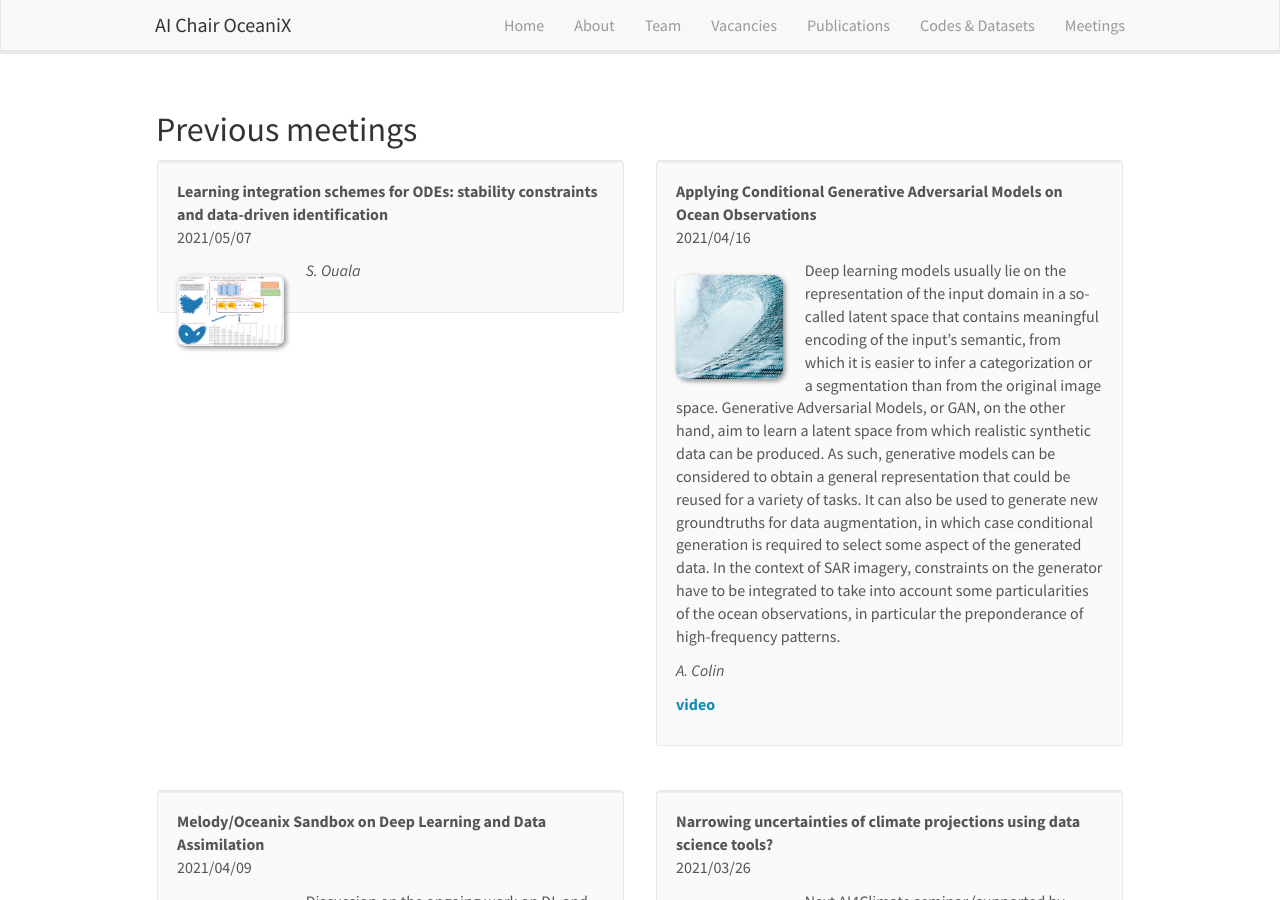
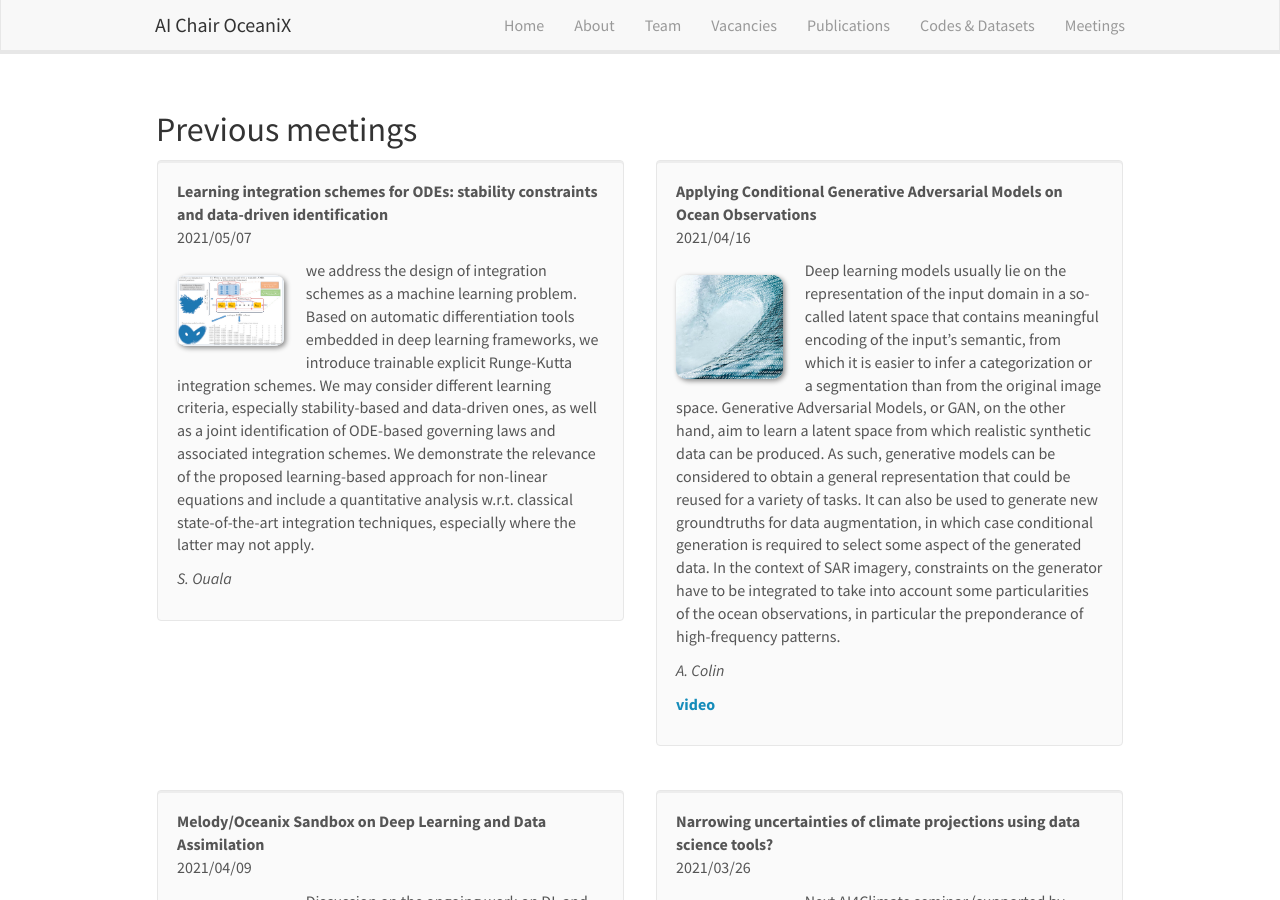
Before and after one commit to CIA-Oceanix/CIA-Oceanix.github.io, a Jekyll site: the page built from _pages/oceanix_sandbox.md, in a window 1280 px wide and 900 px high, scrolled down 1157 px. Built offline with Jekyll 4.4.1, drawn with Linux system fonts in a browser that asks for light colours; nearby versions of some CDN libraries.

Commit message:
Update sandbox_list.yml

```diff
--- a/_data/sandbox_list.yml
+++ b/_data/sandbox_list.yml
@@ -80,7 +80,7 @@
 
 - title: "Learning integration schemes for ODEs: stability constraints and data-driven identification"
   image: rkLearn_sandbox.jpg
-  description:
+  description: we address the design of integration schemes as a machine learning problem. Based on automatic differentiation tools embedded in deep learning frameworks, we introduce trainable explicit Runge-Kutta integration schemes. We may consider different learning criteria, especially stability-based and data-driven ones, as well as a joint identification of ODE-based governing laws and associated integration schemes.  We demonstrate the relevance of the proposed learning-based approach for non-linear equations and include a quantitative analysis w.r.t. classical state-of-the-art integration techniques, especially where the latter may not apply.
   date: 2021/05/07
   authors: S. Ouala
   link:
```
